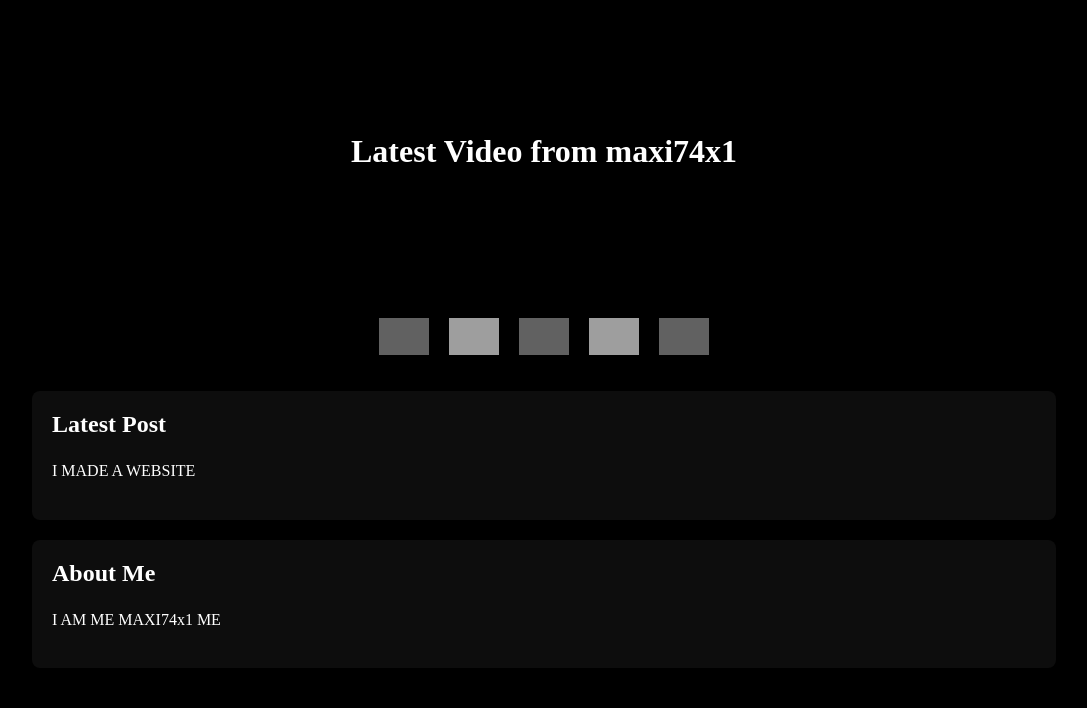
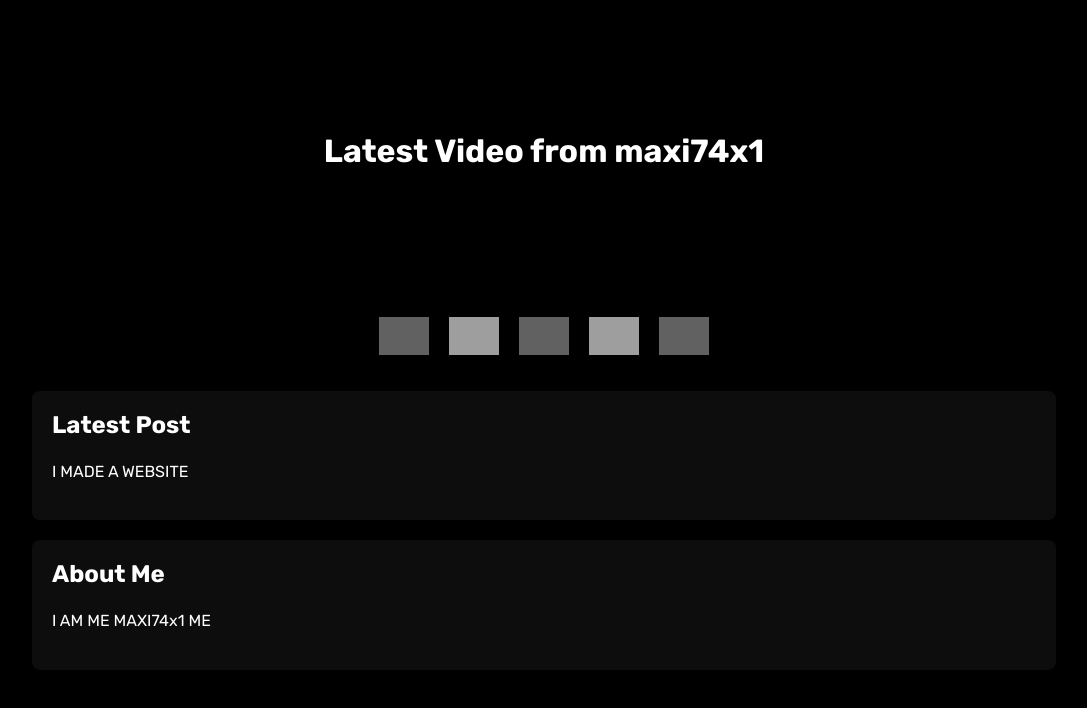
Before and after one commit to maxi74x1/maxi74x1.github.io, a plain HTML site: page index.html in a window 1280 px wide. Shown: the whole page, without its empty margins (96-1183 px from the left). Drawn offline with Linux system fonts and the light colour scheme; no server answers; grey boxes are pictures that could not be loaded.

Commit message:
Changed font
to rubiks (i like it and thing roboto is too widely used)

```diff
--- a/index.html
+++ b/index.html
@@ -4,6 +4,8 @@
     <meta charset="UTF-8">
     <meta name="viewport" content="width=device-width, initial-scale=1.0">
     <title>Latest Video from maxi74x1</title>
+    <!-- Add Google Fonts link -->
+    <link href="https://fonts.googleapis.com/css2?family=Rubik:wght@400;500;700&display=swap" rel="stylesheet">
     <style>
         body {
             background-color: black;
@@ -14,6 +16,7 @@
             align-items: center;
             justify-content: center;
             min-height: 100vh;
+            font-family: 'Rubik', sans-serif;  /* Add Rubik font */
         }
 
         h1 {
```
